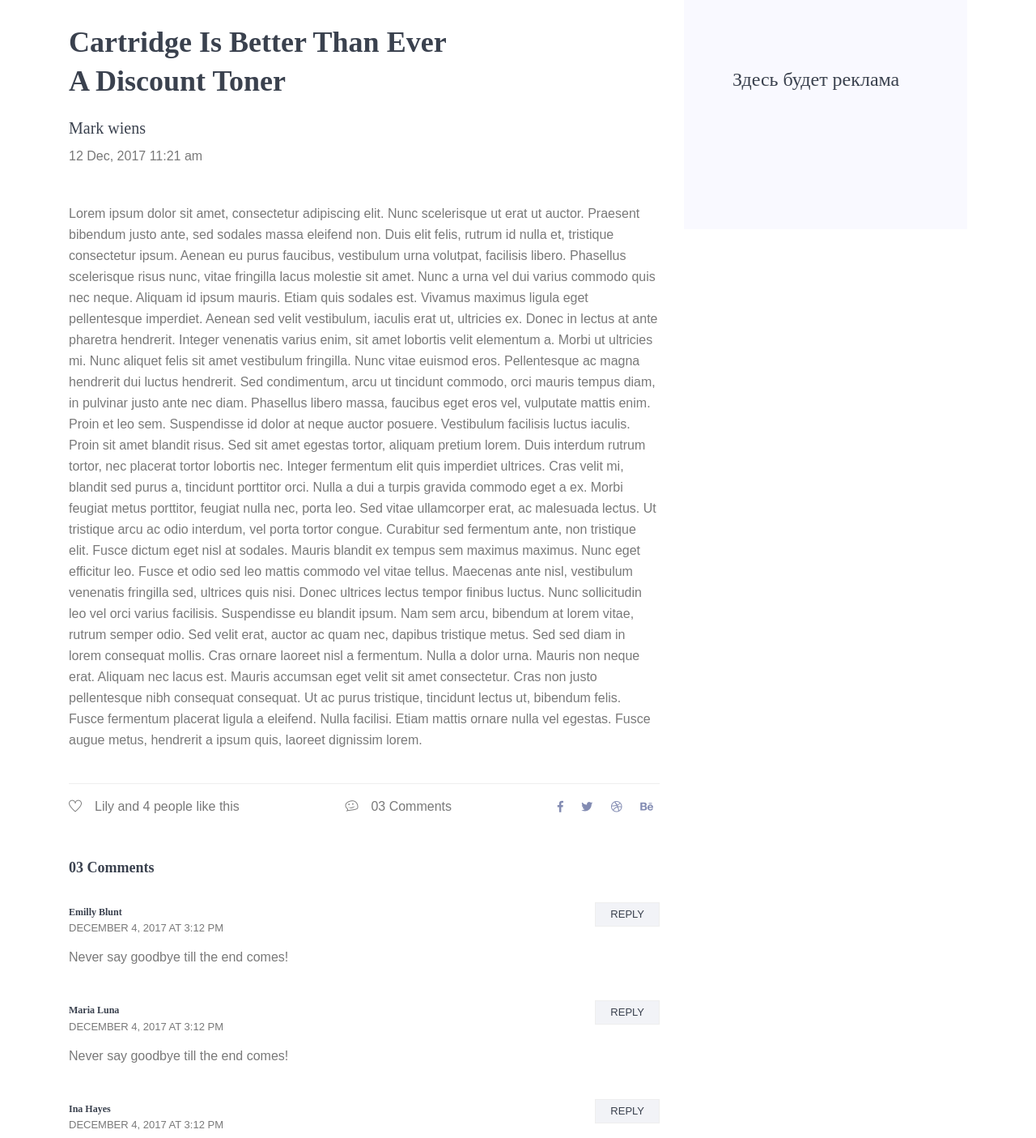
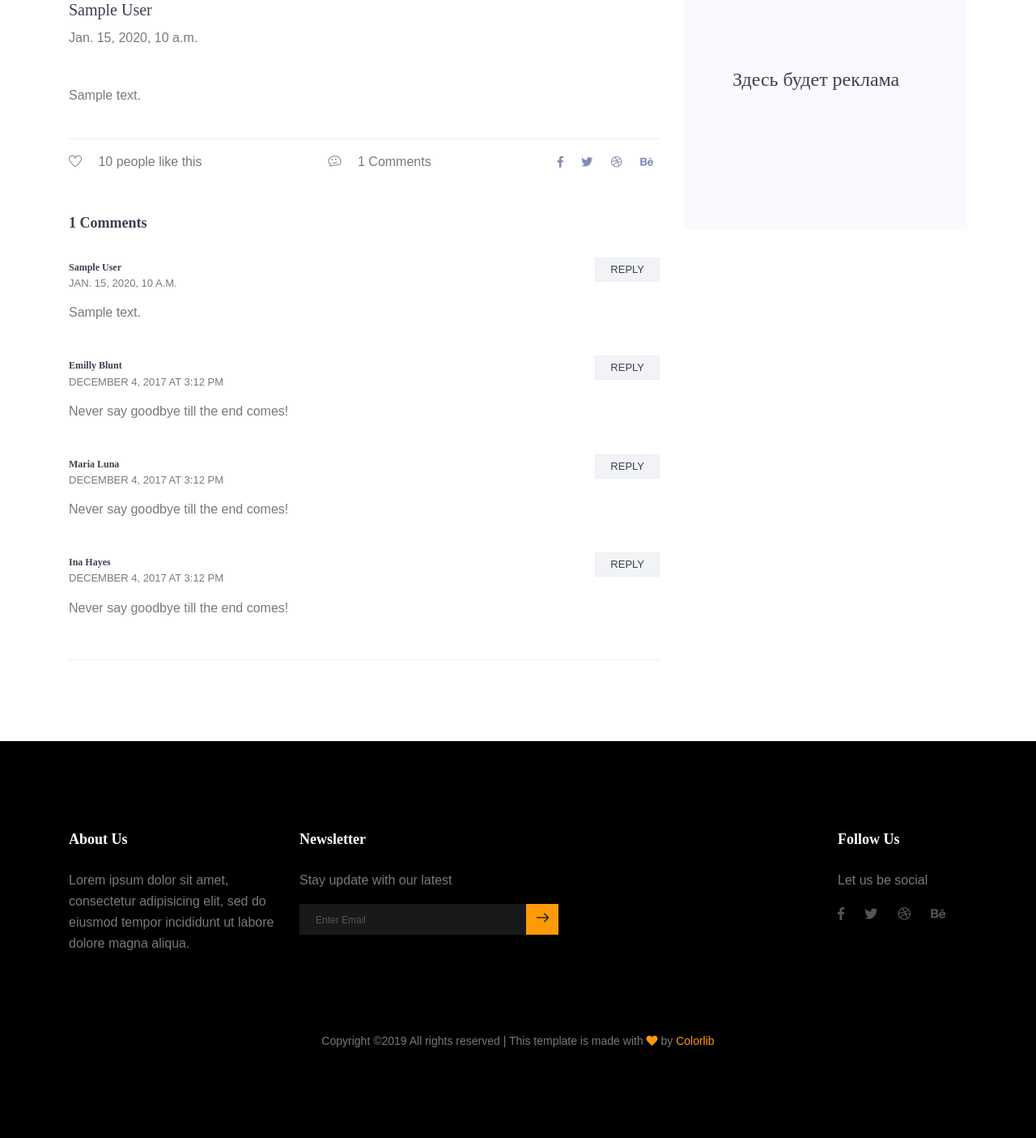
Before and after one commit to antauren/sensive-blog-templates, a Django app: template templates/blog-details.html in a window 1280 px wide. Shown: the part 885-2290 px from the top of the page at 81% size. Run offline with Django 3.2, Linux system fonts and the light colour scheme; the template is opened without the code that fills it: most values are stand-ins (such as "Sample title", 1, 10 or a date in 2020); grey boxes marked "Sample" are stand-in pictures; some libraries are stand-ins or nearby versions.

Commit message:
Render post from context

```diff
--- a/templates/blog-details.html
+++ b/templates/blog-details.html
@@ -69,53 +69,46 @@
     <div class="row">
       <div class="col-lg-8">
         <div class="main_blog_details">
-          <img class="img-fluid" src="{{ STATIC_PREFIX }}img/blog/blog4.png" alt="">
-          <a href="#"><h4>Cartridge Is Better Than Ever <br/> A Discount Toner</h4></a>
+          <img class="img-fluid"
+
+
+               {% if post.image_url %}
+
+               src="{{post.image_url}}"
+
+               {% else %}
+               src="{{ STATIC_PREFIX }}img/banner/blog.png"
+               {% endif %}
+
+
+               alt="">
+
+
+          <a href="#"><h4>{{post.title}}</h4></a>
           <div class="user_details">
             <div class="mt-sm-0 mt-3">
               <div class="media">
                 <div class="media-body">
-                  <h5>Mark wiens</h5>
-                  <p>12 Dec, 2017 11:21 am</p>
+                  <h5>{{post.author}}</h5>
+                  <p>{{post.published_at}}</p>
                 </div>
               </div>
             </div>
           </div>
-          <p>Lorem ipsum dolor sit amet, consectetur adipiscing elit. Nunc scelerisque ut erat ut auctor. Praesent
-            bibendum justo ante, sed sodales massa eleifend non. Duis elit felis, rutrum id nulla et, tristique
-            consectetur ipsum. Aenean eu purus faucibus, vestibulum urna volutpat, facilisis libero. Phasellus
-            scelerisque risus nunc, vitae fringilla lacus molestie sit amet. Nunc a urna vel dui varius commodo quis nec
-            neque. Aliquam id ipsum mauris. Etiam quis sodales est.
-
-            Vivamus maximus ligula eget pellentesque imperdiet. Aenean sed velit vestibulum, iaculis erat ut, ultricies
-            ex. Donec in lectus at ante pharetra hendrerit. Integer venenatis varius enim, sit amet lobortis velit
-            elementum a. Morbi ut ultricies mi. Nunc aliquet felis sit amet vestibulum fringilla. Nunc vitae euismod
-            eros. Pellentesque ac magna hendrerit dui luctus hendrerit. Sed condimentum, arcu ut tincidunt commodo, orci
-            mauris tempus diam, in pulvinar justo ante nec diam. Phasellus libero massa, faucibus eget eros vel,
-            vulputate mattis enim. Proin et leo sem. Suspendisse id dolor at neque auctor posuere. Vestibulum facilisis
-            luctus iaculis. Proin sit amet blandit risus. Sed sit amet egestas tortor, aliquam pretium lorem. Duis
-            interdum rutrum tortor, nec placerat tortor lobortis nec.
-
-            Integer fermentum elit quis imperdiet ultrices. Cras velit mi, blandit sed purus a, tincidunt porttitor
-            orci. Nulla a dui a turpis gravida commodo eget a ex. Morbi feugiat metus porttitor, feugiat nulla nec,
-            porta leo. Sed vitae ullamcorper erat, ac malesuada lectus. Ut tristique arcu ac odio interdum, vel porta
-            tortor congue. Curabitur sed fermentum ante, non tristique elit.
-
-            Fusce dictum eget nisl at sodales. Mauris blandit ex tempus sem maximus maximus. Nunc eget efficitur leo.
-            Fusce et odio sed leo mattis commodo vel vitae tellus. Maecenas ante nisl, vestibulum venenatis fringilla
-            sed, ultrices quis nisi. Donec ultrices lectus tempor finibus luctus. Nunc sollicitudin leo vel orci varius
-            facilisis. Suspendisse eu blandit ipsum. Nam sem arcu, bibendum at lorem vitae, rutrum semper odio. Sed
-            velit erat, auctor ac quam nec, dapibus tristique metus. Sed sed diam in lorem consequat mollis. Cras ornare
-            laoreet nisl a fermentum.
-
-            Nulla a dolor urna. Mauris non neque erat. Aliquam nec lacus est. Mauris accumsan eget velit sit amet
-            consectetur. Cras non justo pellentesque nibh consequat consequat. Ut ac purus tristique, tincidunt lectus
-            ut, bibendum felis. Fusce fermentum placerat ligula a eleifend. Nulla facilisi. Etiam mattis ornare nulla
-            vel egestas. Fusce augue metus, hendrerit a ipsum quis, laoreet dignissim lorem.</p>
+          <p>{{post.text}}</p>
           <div class="news_d_footer flex-column flex-sm-row">
-            <a href="#"><span class="align-middle mr-2"><i class="ti-heart"></i></span>Lily and 4 people like this</a>
-            <a class="justify-content-sm-center ml-sm-auto mt-sm-0 mt-2" href="#"><span class="align-middle mr-2"><i
-              class="ti-themify-favicon"></i></span>03 Comments</a>
+            <a href="#">
+              <span class="align-middle mr-2">
+                <i class="ti-heart"></i>
+              </span>
+              {{post.likes_amount}} people like this
+            </a>
+            <a class="justify-content-sm-center ml-sm-auto mt-sm-0 mt-2" href="#">
+              <span class="align-middle mr-2">
+                <i class="ti-themify-favicon"></i>
+              </span>
+              {{post.comments|length}} Comments
+            </a>
             <div class="news_socail ml-sm-auto mt-sm-0 mt-2">
               <a href="#"><i class="fab fa-facebook-f"></i></a>
               <a href="#"><i class="fab fa-twitter"></i></a>
@@ -127,7 +120,27 @@
 
 
         <div class="comments-area">
-          <h4>03 Comments</h4>
+          <h4>{{post.comments|length}} Comments</h4>
+
+          {% for comment in post.comments %}
+
+          <div class="comment-list">
+            <div class="single-comment justify-content-between d-flex">
+              <div class="user justify-content-between d-flex">
+                <div class="desc">
+                  <h5><a href="#">{{comment.author}}</a></h5>
+                  <p class="date">{{comment.published_at}}</p>
+                  <p class="comment">{{comment.text}}</p>
+                </div>
+              </div>
+              <div class="reply-btn">
+                <a href="" class="btn-reply text-uppercase">reply</a>
+              </div>
+            </div>
+          </div>
+          {% endfor %}
+
+
           <div class="comment-list">
             <div class="single-comment justify-content-between d-flex">
               <div class="user justify-content-between d-flex">
@@ -144,6 +157,8 @@
               </div>
             </div>
           </div>
+
+
           <div class="comment-list">
             <div class="single-comment justify-content-between d-flex">
               <div class="user justify-content-between d-flex">
@@ -160,6 +175,7 @@
               </div>
             </div>
           </div>
+
           <div class="comment-list">
             <div class="single-comment justify-content-between d-flex">
               <div class="user justify-content-between d-flex">
```
